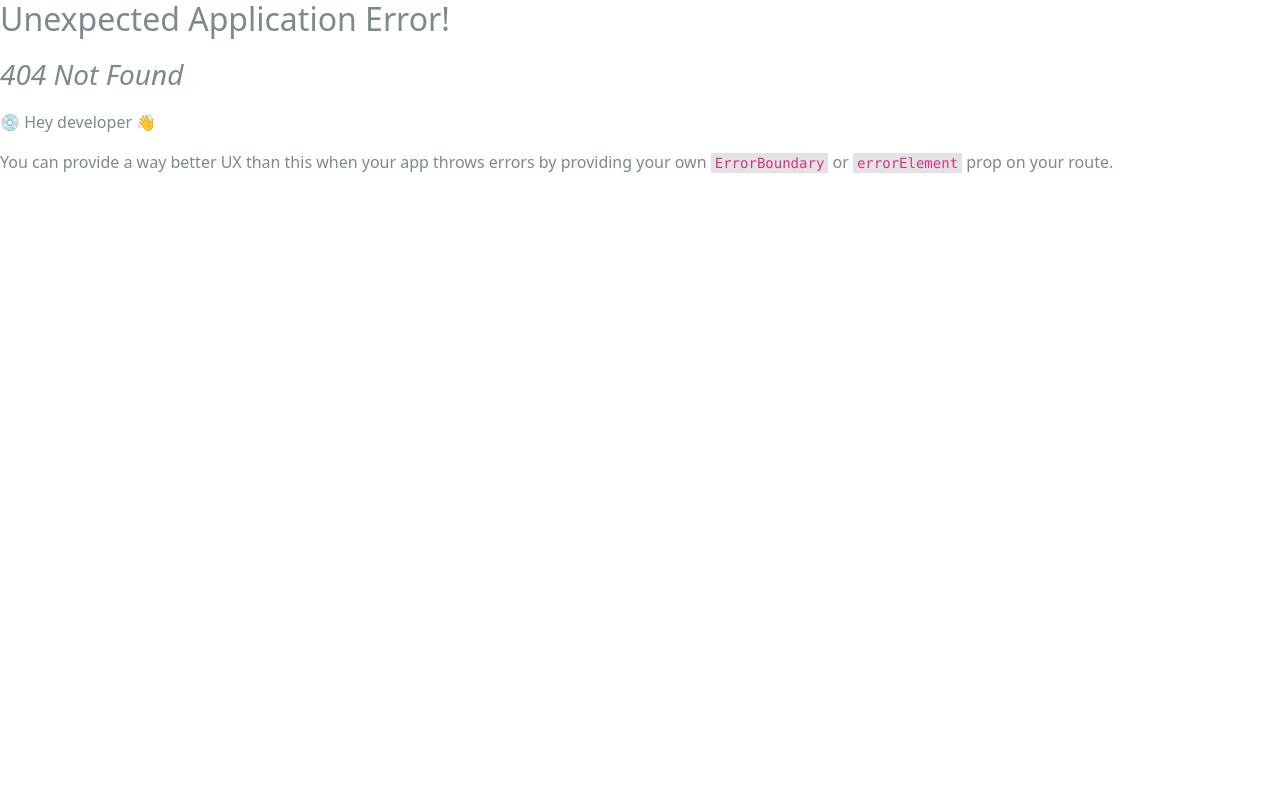
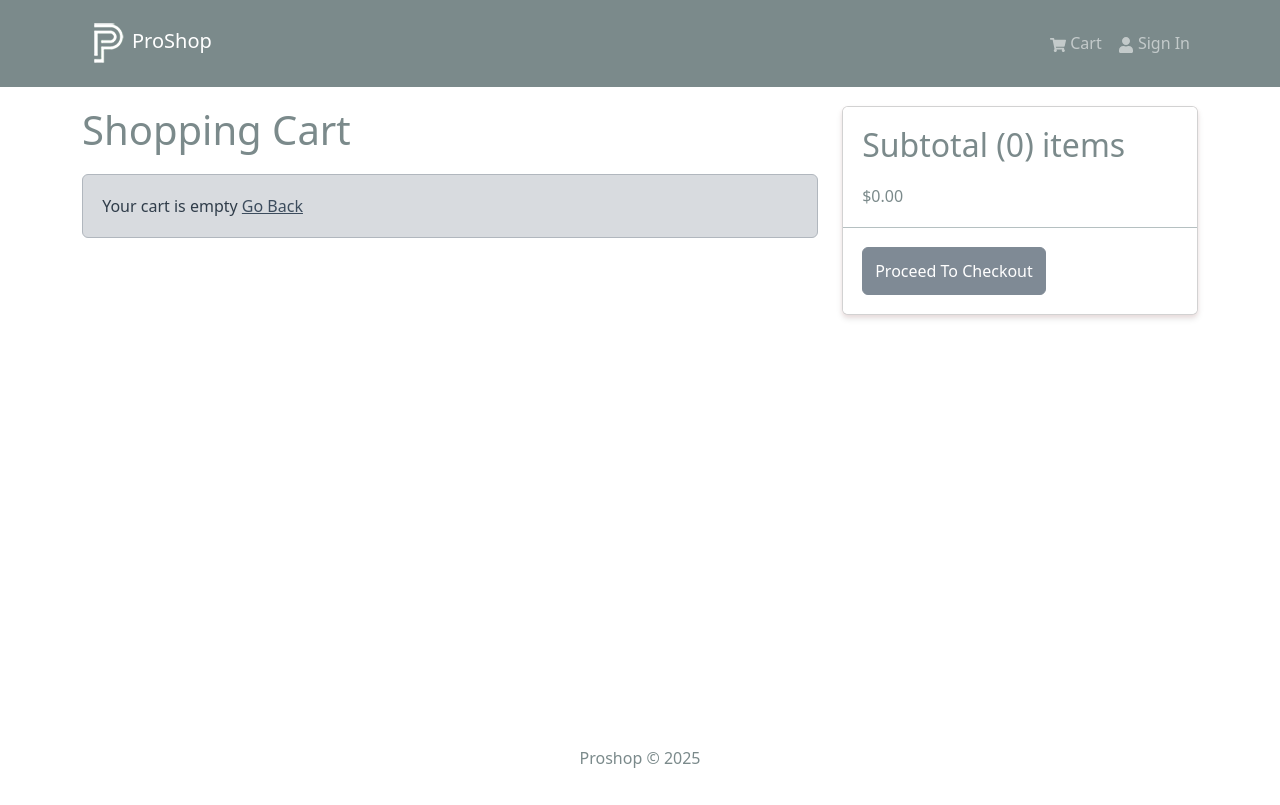
Before and after one commit to andrewteece/proshop, a React (Vite) app in the folder frontend/: page /cart in a window 1280 px wide. Before the commit this address had no page. Built offline with nearby package versions, Linux system fonts and the light colour scheme.

Commit message:
update main and store

```diff
--- a/frontend/src/main.jsx
+++ b/frontend/src/main.jsx
@@ -1,28 +1,30 @@
-import { StrictMode } from 'react'
-import { createRoot } from 'react-dom/client'
+import { StrictMode } from 'react';
+import { createRoot } from 'react-dom/client';
 
-import './assets/styles/bootstrap.custom.css'
-import './assets/styles/index.css'
-import App from './App.jsx'
+import './assets/styles/bootstrap.custom.css';
+import './assets/styles/index.css';
+import App from './App.jsx';
 import {
   createBrowserRouter,
   createRoutesFromElements,
   Route,
   RouterProvider,
-} from 'react-router-dom'
-import { Provider } from 'react-redux'
-import store from './store.js'
-import HomeScreen from './screens/HomeScreen'
-import ProductScreen from './screens/ProductScreen.jsx'
+} from 'react-router-dom';
+import { Provider } from 'react-redux';
+import store from './store.js';
+import HomeScreen from './screens/HomeScreen';
+import ProductScreen from './screens/ProductScreen.jsx';
+import CartScreen from './screens/CartScreen.jsx';
 
 const router = createBrowserRouter(
   createRoutesFromElements(
     <Route path='/' element={<App />}>
       <Route index={true} path='/' element={<HomeScreen />} />
       <Route path='/product/:id' element={<ProductScreen />} />
+      <Route path='/cart' element={<CartScreen />} />
     </Route>
   )
-)
+);
 
 createRoot(document.getElementById('root')).render(
   <StrictMode>
@@ -30,4 +32,4 @@ createRoot(document.getElementById('root')).render(
       <RouterProvider router={router} />
     </Provider>
   </StrictMode>
-)
+);
--- /dev/null
+++ b/frontend/src/screens/CartScreen.jsx
@@ -0,0 +1,102 @@
+import { Link } from 'react-router-dom';
+import { useSelector, useDispatch } from 'react-redux';
+import {
+  Row,
+  Col,
+  ListGroup,
+  Image,
+  Form,
+  Button,
+  Card,
+} from 'react-bootstrap';
+import { FaTrash } from 'react-icons/fa';
+import Message from '../components/Message';
+import { addToCart } from '../slices/cartSlice';
+
+const CartScreen = () => {
+  //const navigate = useNavigate();
+  const dispatch = useDispatch();
+
+  const cart = useSelector((state) => state.cart);
+  const { cartItems } = cart;
+
+  const addToCartHandler = async (product, qty) => {
+    dispatch(addToCart({ ...product, qty }));
+  };
+
+  return (
+    <Row>
+      <Col md={8}>
+        <h1 style={{ marginBottom: '20px' }}>Shopping Cart</h1>
+        {cartItems.length === 0 ? (
+          <Message>
+            Your cart is empty <Link to='/'>Go Back</Link>
+          </Message>
+        ) : (
+          <ListGroup variant='flush'>
+            {cartItems.map((item) => (
+              <ListGroup.Item key={item._id}>
+                <Row>
+                  <Col md={2}>
+                    <Image src={item.image} alt={item.name} fluid rounded />
+                  </Col>
+                  <Col md={3}>
+                    <Link to={`/product/${item._id}`}>{item.name}</Link>
+                  </Col>
+                  <Col md={2}>${item.price}</Col>
+                  <Col md={2}>
+                    <Form.Control
+                      as='select'
+                      value={item.qty}
+                      onChange={(e) =>
+                        addToCartHandler(item, Number(e.target.value))
+                      }
+                    >
+                      {[...Array(item.countInStock).keys()].map((x) => (
+                        <option key={x + 1} value={x + 1}>
+                          {x + 1}
+                        </option>
+                      ))}
+                    </Form.Control>
+                  </Col>
+                  <Col md={2}>
+                    <Button type='button' variant='light'>
+                      <FaTrash />
+                    </Button>
+                  </Col>
+                </Row>
+              </ListGroup.Item>
+            ))}
+          </ListGroup>
+        )}
+      </Col>
+      <Col md={4}>
+        <Card>
+          <ListGroup variant='flush'>
+            <ListGroup.Item>
+              <h2>
+                Subtotal ({cartItems.reduce((acc, item) => acc + item.qty, 0)})
+                items
+              </h2>
+              $
+              {cartItems
+                .reduce((acc, item) => acc + item.qty * item.price, 0)
+                .toFixed(2)}
+            </ListGroup.Item>
+            <ListGroup.Item>
+              <Button
+                type='button'
+                className='btn-block'
+                disabled={cartItems.length === 0}
+              >
+                Proceed To Checkout
+              </Button>
+            </ListGroup.Item>
+          </ListGroup>
+        </Card>
+      </Col>
+    </Row>
+  );
+};
+
+export default CartScreen;
--- a/frontend/src/store.js
+++ b/frontend/src/store.js
@@ -5,7 +5,7 @@ import cartSliceReducer from './slices/cartSlice.js'
 const store = configureStore({
     reducer: {
         [apiSlice.reducerPath]: apiSlice.reducer,
-        cart: cartSliceReducer
+        cart: cartSliceReducer,
     },
     middleware: (getDefaultMiddleware) =>
         getDefaultMiddleware().concat(apiSlice.middleware),
```
